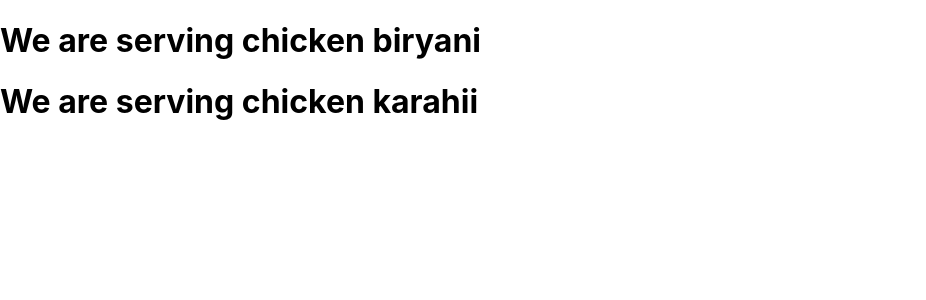
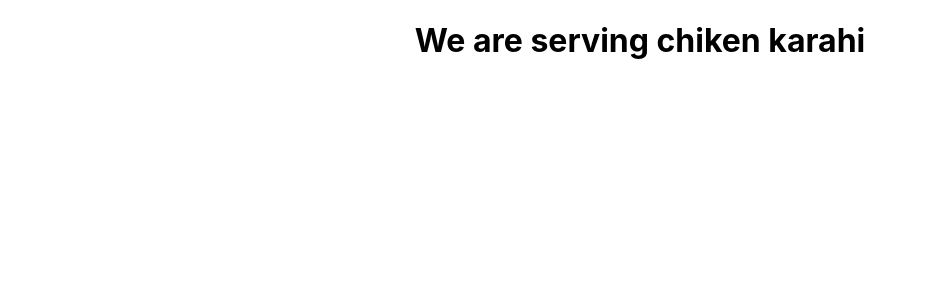
Before and after one commit to farhan523/project004, a React (Create React App) app: page / in a window 1280 px wide. Shown: the top 300 px of the page, without its empty margins (0-926 px from the left). Built offline with nearby package versions, Linux system fonts and the light colour scheme.

Commit message:
Update dinner.js

```diff
--- a/src/dinner.js
+++ b/src/dinner.js
@@ -1,10 +1,10 @@
 import React from 'react';
 
-function Dinner (){
+function Dinner (props){
     return(
-        <div>
-            <h1>We are serving chicken biryani</h1>
-            <h1>We are serving chicken karahii</h1>
+        <div className="App">
+            <h1>We are serving {props.dishName}</h1>
+
         </div>
     )
 }
```
